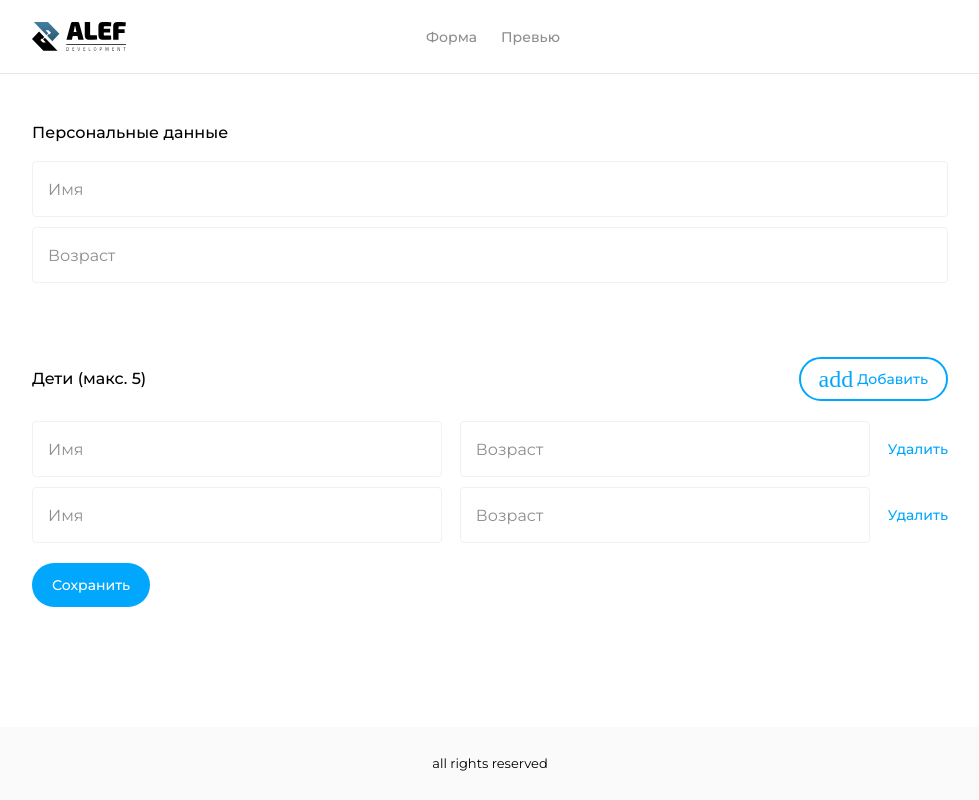
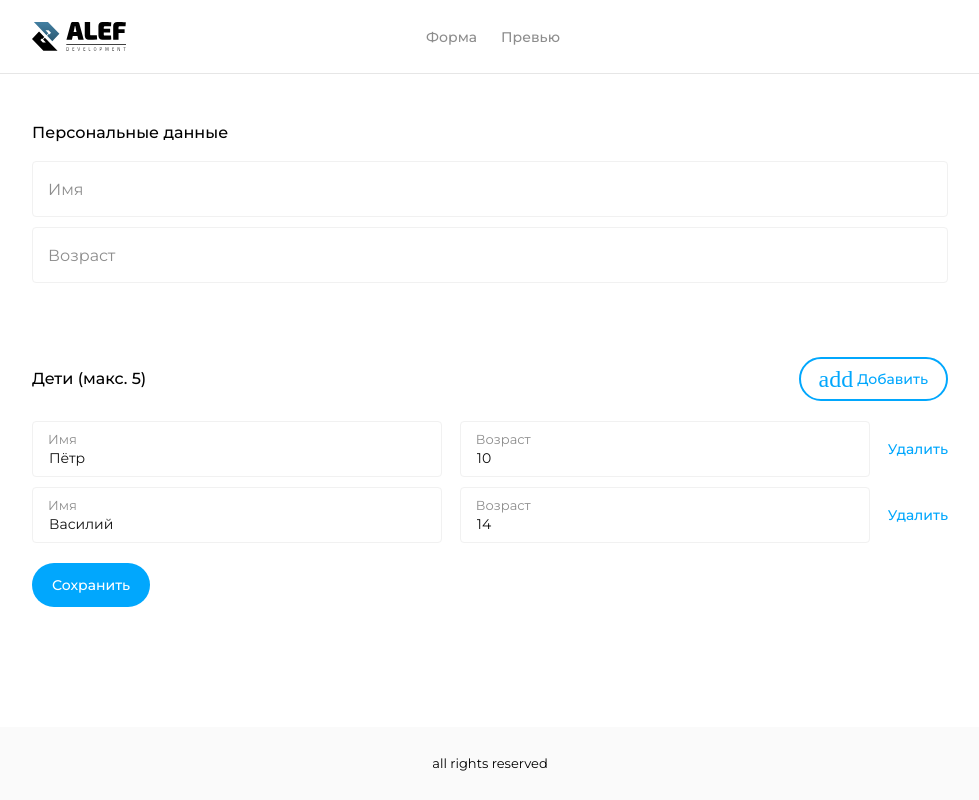
Before and after one commit to Benrise/Alef-Test, a Vue app: page /form in a window 1280 px wide. Shown: the whole page, without its empty margins (150-1129 px from the left). Built offline with nearby package versions, Linux system fonts and the light colour scheme; a web font is replaced by a local one.

Commit message:
V-model in forms realized

```diff
--- a/src/components/blocks/PersonalData.vue
+++ b/src/components/blocks/PersonalData.vue
@@ -1,8 +1,14 @@
 <template>
     <main-block title="Персональные данные">
         <template v-slot:elements>
-            <BaseForm label="Имя" />
-            <BaseForm label="Возраст" />
+            <BaseForm
+                label="Имя"
+                v-model="userData.name"
+            />
+            <BaseForm
+                label="Возраст"
+                v-model="userData.age"
+            />
         </template>
     </main-block>
 
@@ -18,8 +24,11 @@
             />
         </template>
         <template v-slot:elements>
-            <ChildForm/>
-            <ChildForm/>
+            <template v-for="(child, index) in childrenData" :key="index">
+                <ChildForm
+                    :value="child"
+                />
+            </template>
         </template>
         <template v-slot:footer-button>
             <BaseButton
@@ -44,6 +53,24 @@ export default {
         clickButton(){
             console.log('Added!')
         }
+    },
+    data(){
+        return {
+            childrenData: [
+                {
+                    name: 'Пётр',
+                    age: '10'
+                },
+                {
+                    name: 'Василий',
+                    age: '14'
+                }
+            ],
+            userData: {
+                name: '',
+                age: ''
+            },
+        }
     }
 }
 </script>
--- a/src/components/blocks/PreviewData.vue
+++ b/src/components/blocks/PreviewData.vue
@@ -9,14 +9,14 @@
 
     <main-block title="Дети">
         <template v-slot:elements>
-            <div v-for="(child, index) in childrenData" :key="index">
+            <template v-for="(child, index) in childrenData" :key="index">
                 <BaseButton
                   :label="`${child.name}, ${child.age} лет`"
                   @click="clickButton"
                   severity="default"
                   storage
                 />
-            </div>
+            </template>
         </template>
     </main-block>
 </template>
--- a/src/components/ui/BaseForm.vue
+++ b/src/components/ui/BaseForm.vue
@@ -1,5 +1,5 @@
 <template>
-    <div class="form" :class="{ filled: value }">
+    <div class="form" :class="{ filled: modelValue }">
         <label
             for="form-input"
             class="form__label">
@@ -9,8 +9,8 @@
         <input
             id="form-input"
             class="form__input"
-            v-model="inputValue"
-            @input="handleChange"
+            :value="modelValue"
+            @input="$emit('update:modelValue', $event.target.value)"
         >
 
     </div>
@@ -19,21 +19,14 @@
 <script>
 export default {
     props: {
-        label: String,
-    },
-    data() {
-        return {
-            value: '',
-        };
-    },
-    methods: {
-        handleChange(event) {
-            this.value = event.target.value;
+        label: {
+            type: String,
+            default: 'Label'
         },
-    },
+        modelValue: {
+            type: String,
+            default: ''
+        }
+    }
 }
 </script>
-
-<style lang="scss" scoped>
-
-</style>
--- a/src/components/ui/ChildForm.vue
+++ b/src/components/ui/ChildForm.vue
@@ -1,12 +1,18 @@
 <template>
     <div class="child-form">
-        <BaseForm label="Имя"/>
-        <BaseForm label="Возраст"/>
+        <BaseForm
+            label="Имя"
+            v-model="valueLocal.name"
+        />
+        <BaseForm
+            label="Возраст"
+            v-model="valueLocal.age"
+        />
         <BaseButton
-                label="Удалить"
-                @click="clickButton"
-                severity="primary"
-                text
+            label="Удалить"
+            severity="primary"
+            text
+            @click="remove"
         />
     </div>
 </template>
@@ -19,14 +25,19 @@ export default {
     name: 'ChildForm',
     components: {BaseForm, BaseButton},
     methods:{
-        clickButton(){
-            console.log('Deleted!')
+        remove() {
+            this.$emit('remove')
+        }
+    },
+    props: {
+        value: {
+            type: Object
+        }
+    },
+    data() {
+        return{
+            valueLocal: this.value
         }
     }
-
 }
 </script>
-
-<style lang="scss" scoped>
-
-</style>
```
